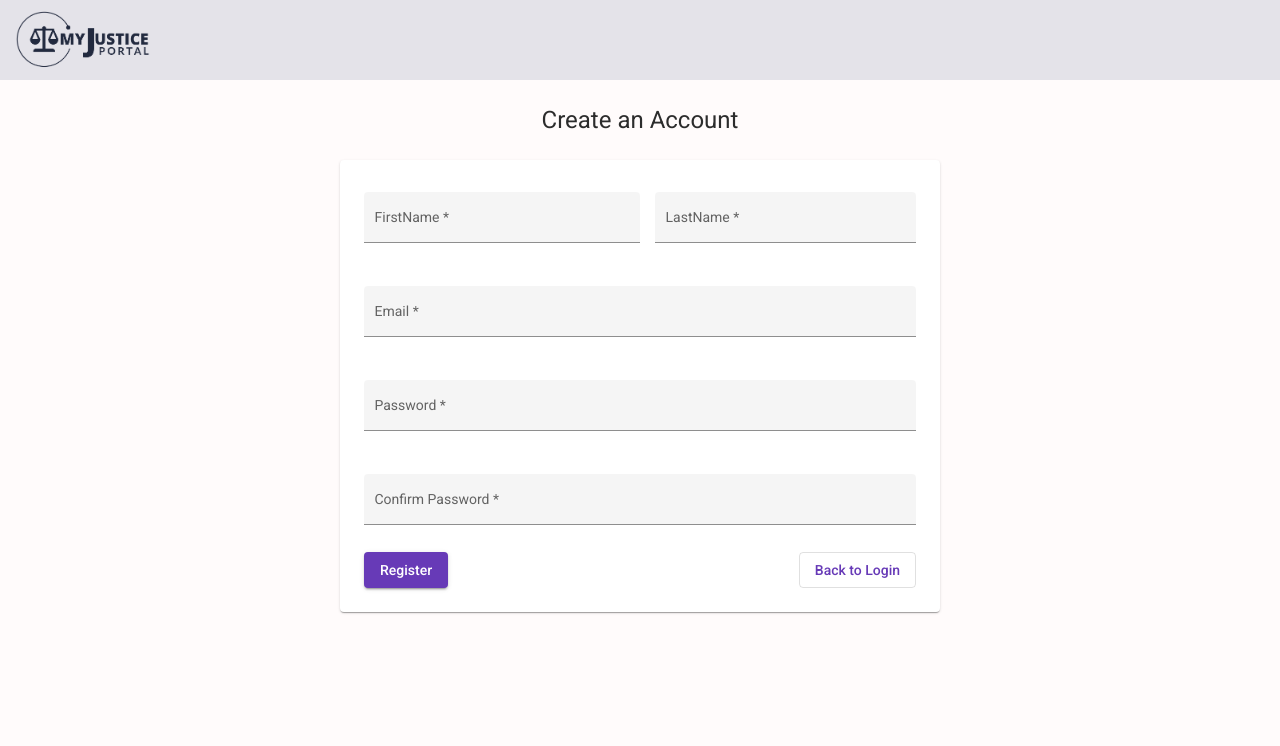
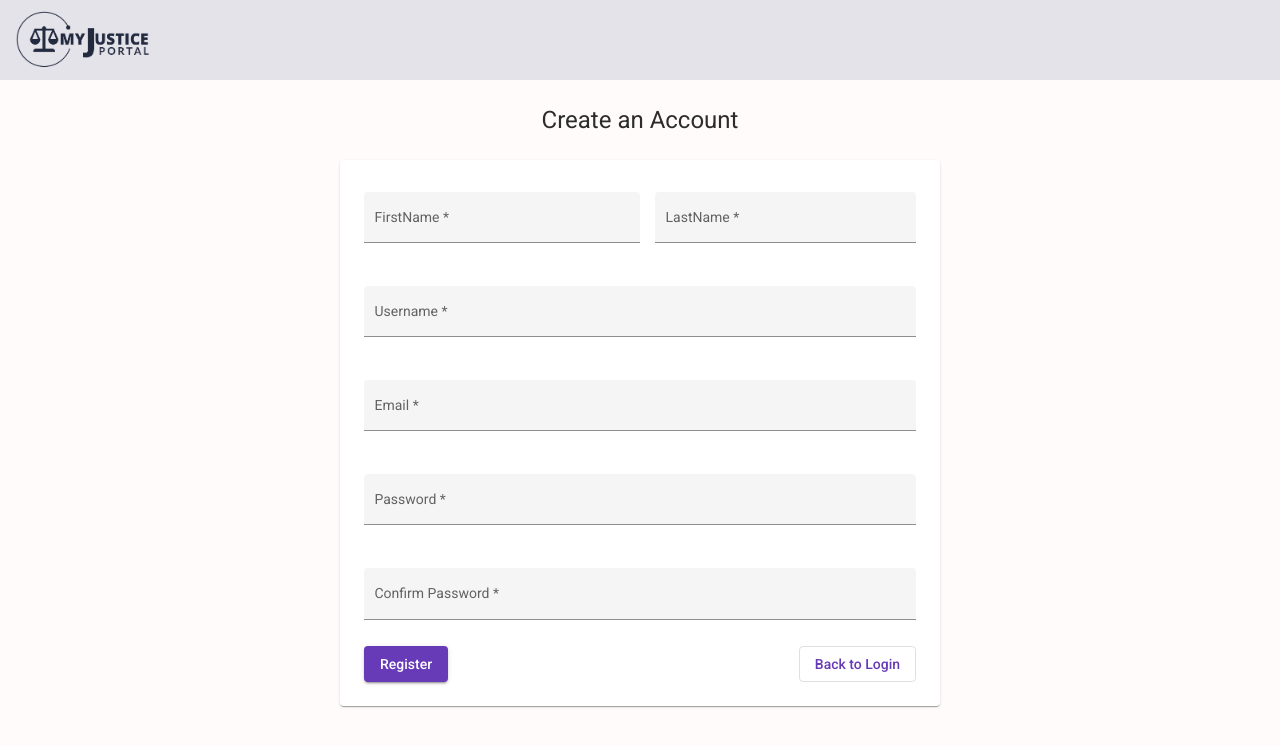
Before and after one commit to Piyush696/myjusticeportal-ui, an Angular app: page /register in a window 1280 px wide. Shown: the top 746 px of the page. Built offline with nearby package versions, Linux system fonts and the light colour scheme.

Commit message:
registration integration with username

```diff
--- a/src/app/pages/login/login.component.ts
+++ b/src/app/pages/login/login.component.ts
@@ -21,7 +21,6 @@ export class LoginComponent implements OnInit {
   }
 
   onLogin() {
-    this.router.navigateByUrl('/dashboard')
     console.log('xsax')
     this.loginService.userLogin(
       this.loginForm.get('email').value,
@@ -32,6 +31,7 @@ export class LoginComponent implements OnInit {
         if (res.success) {
           this.loginService.checkToken().then((data: any) => {
             console.log(data)
+            this.router.navigateByUrl('/dashboard')
             this.showNotification('top', 'right');
           })
         }
--- a/src/app/pages/registration/registration.component.html
+++ b/src/app/pages/registration/registration.component.html
@@ -36,14 +36,23 @@
 
             <div class="d-flex justify-content-center align-items-center p-2">
                 <mat-form-field appearance="fill" class="w-100 pt-2">
+                    <mat-label>Username</mat-label>
+                    <input matInput placeholder="username" [formControl]="registrationForm.controls['username']"
+                        required>
+                    <mat-error
+                        *ngIf="registrationForm.controls['username'].invalid && registrationForm.controls['username'].touched">
+                        <small class="text-danger" *ngIf="registrationForm.get('username').errors?.required">
+                            Username is
+                            Required</small>
+                    </mat-error>
+                </mat-form-field>
+            </div>
+
+            <div class="d-flex justify-content-center align-items-center p-2">
+                <mat-form-field appearance="fill" class="w-100 pt-2">
                     <mat-label>Email</mat-label>
                     <input matInput placeholder="Email" [formControl]="registrationForm.controls['email']" required>
-                    <mat-error
-                        *ngIf="registrationForm.controls['email'].invalid && registrationForm.controls['email'].touched">
-                        <small class="text-danger" *ngIf="registrationForm.get('email').errors?.required">
-                            Email is
-                            Required</small>
-                    </mat-error>
+
                 </mat-form-field>
             </div>
             <div class="d-flex justify-content-center align-items-center p-2">
--- a/src/app/pages/registration/registration.component.ts
+++ b/src/app/pages/registration/registration.component.ts
@@ -2,6 +2,7 @@ import { Component, OnInit } from '@angular/core';
 import { FormBuilder, FormControl, FormGroup, Validators } from '@angular/forms';
 import { Router } from '@angular/router';
 import { RegistrationService } from 'app/services/registration.service';
+import { ToastrService } from 'ngx-toastr';
 
 @Component({
   selector: 'app-registration',
@@ -10,24 +11,44 @@ import { RegistrationService } from 'app/services/registration.service';
 })
 export class RegistrationComponent implements OnInit {
   registrationForm: FormGroup;
-  constructor(private fb: FormBuilder, private registrationService: RegistrationService, private router: Router) { }
+  constructor(private fb: FormBuilder, private toastr: ToastrService, private registrationService: RegistrationService, private router: Router) { }
 
   ngOnInit(): void {
     this.registrationForm = this.fb.group({
       firstName: ['', [Validators.required]],
       lastName: ['', [Validators.required]],
-      email: ['', [Validators.required]],
+      email: [''],
       password: ['', [Validators.required]],
       confirmPassword: ['', [Validators.required]],
-      phone: ['', [Validators.required]],
+      username: ['', [Validators.required]],
     })
   }
 
   onRegister() {
-    this.router.navigateByUrl('/dashboard')
     console.log(this.registrationForm.value)
     this.registrationService.addUser(this.registrationForm.value).subscribe((result) => {
+      this.showNotification('top', 'right');
+      this.router.navigateByUrl('/dashboard')
       console.log(result)
     })
   }
+
+  showNotification(from, align) {
+    const color = Math.floor(Math.random() * 5 + 1);
+
+    switch (color) {
+      case 1:
+        this.toastr.info(
+          '<span data-notify="icon" class="nc-icon nc-bell-55"></span><span data-notify="message">User <b>My Justice Portal</b> - .</span>',
+          "",
+          {
+            timeOut: 4000,
+            closeButton: true,
+            enableHtml: true,
+            toastClass: "alert alert-info alert-with-icon",
+            positionClass: "toast-" + from + "-" + align
+          }
+        );
+    }
+  }
 }
--- a/src/app/services/registration.service.ts
+++ b/src/app/services/registration.service.ts
@@ -25,7 +25,7 @@ export class RegistrationService {
   //   };
   // }
   addUser(profileData) {
-    return this.httpClient.post<object>(`${this.apiPath}/${this.createUser}`, profileData)
+    return this.httpClient.post<object>(`${this.apiPath}/${this.createUser}/registration`, profileData)
   }
   // getAllusers() {
   //   return this.httpClient.get<object>(`${this.apiPath}/${this.allUsers}/`)
```
